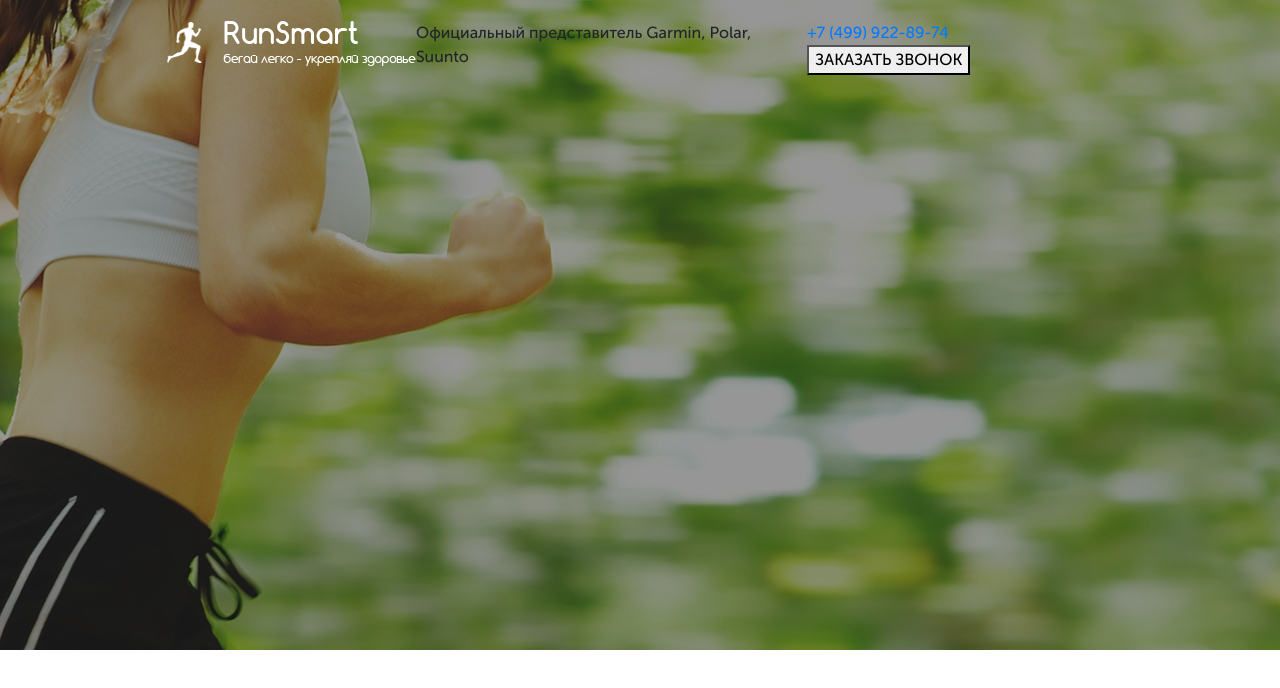
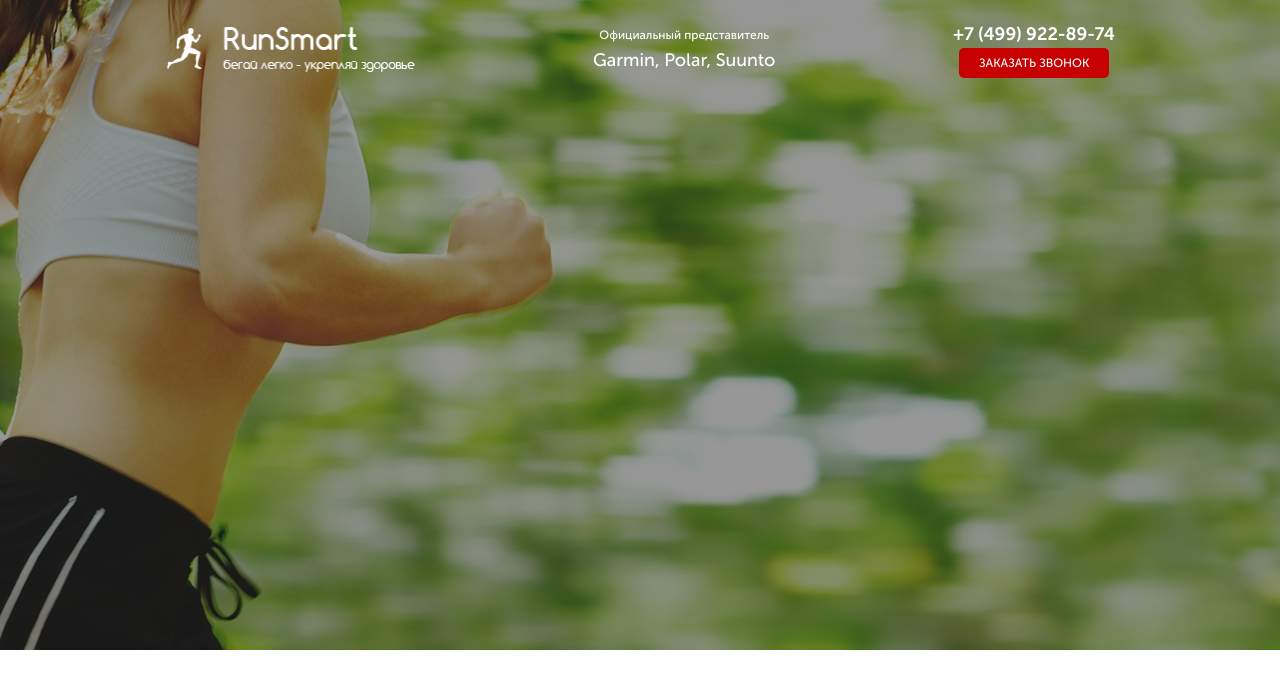
Before and after one commit to DanielLinker/PulsUhren, a website: page src/index.html in a window 1280 px wide. Drawn offline with Linux system fonts and the light colour scheme.

Commit message:
Header Ready

```diff
--- a/src/index.html
+++ b/src/index.html
@@ -12,7 +12,7 @@
 <body>
     <div class="promo">
         <div class="container">
-            <div class="header">
+            <header class="header">
                 <a href="#" class="header__logo">
                     <img src="icons/logo.png" alt="logo">
                 </a>
@@ -24,7 +24,7 @@
                     <a href="tel:+74999228974" class="header__phone">+7 (499) 922-89-74</a>
                     <button class="button">ЗАКАЗАТЬ ЗВОНОК</button>
                 </div>
-            </div>
+            </header>
         </div>
     </div>
 </body>
--- /dev/null
+++ b/src/sass/blocks/_buttons.scss
@@ -0,0 +1,11 @@
+.button {
+  width: 150px;
+  height: 30px;
+  border-radius: 5px;
+  background-color: $main-color;
+  border: none;
+  color: #fff;
+  font-size: 12px;
+  font-weight: 500;
+  text-transform: uppercase;
+}
--- a/src/sass/blocks/_header.scss
+++ b/src/sass/blocks/_header.scss
@@ -1,5 +1,37 @@
 .header {
   display: flex;
   justify-content: space-between;
-  justify-content:center;
+  align-items: center;
+  &__logo {
+    width: 250px;
+    img {
+      width: 100%;
+    }
+  }
+  &__official {
+    color: #fff;
+    font-size: 12px;
+    font-weight: 500;
+    text-align: center;
+    span {
+      display: block;
+      font-size: 18px;
+      margin-top: 3px;
+    }
+  }
+  &__phone {
+    display: block;
+    color: #fff;
+    font-size: 18px;
+    font-weight: 700;
+    &:hover {
+      color: #d21d1d;
+      text-decoration: none;
+    }
+  }
+  &__contacts {
+    display: flex;
+    flex-direction: column;
+    align-items: center;
+  }
 }
--- a/src/sass/style.scss
+++ b/src/sass/style.scss
@@ -8,4 +8,5 @@
 }
 
 @import 'blocks/promo';
-@import 'blocks/header';
+@import 'blocks/header.scss';
+@import 'blocks/buttons';
```
Also changed, not shown: src/css/style.min.css.
